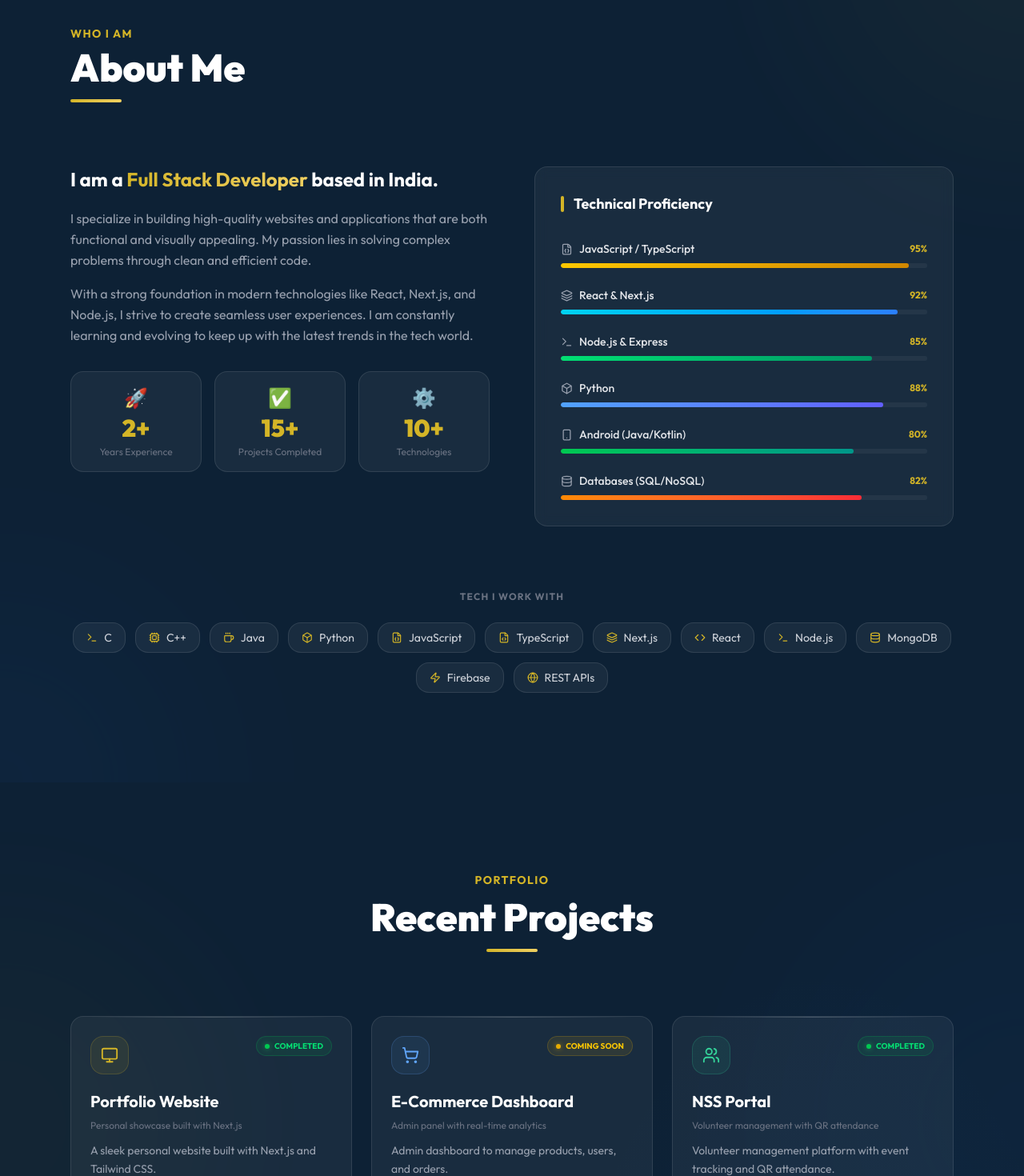
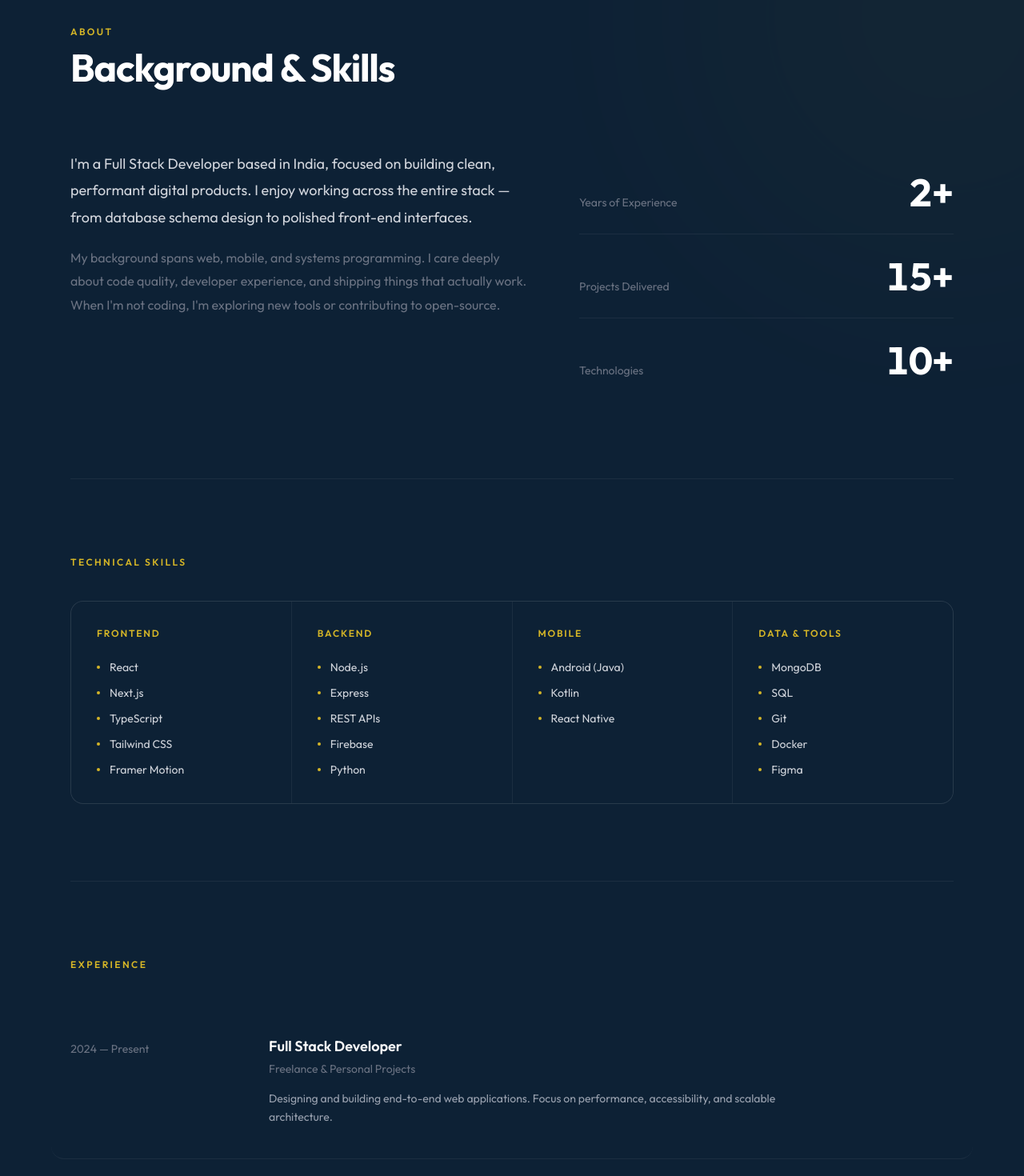
Before and after one commit to YASH-810/Portfolio, a Next.js app: page / in a window 1280 px wide. Shown: the part 880-2350 px from the top of the page at 80% size. Built offline with nearby package versions, Linux system fonts and the light colour scheme.

Commit message:
feat : improved about section

```diff
--- a/src/components/About.jsx
+++ b/src/components/About.jsx
@@ -1,163 +1,228 @@
 "use client";
 import React from "react";
 import { motion } from "framer-motion";
-import { Code, Terminal, Coffee, Box, FileJson, FileCode, Cpu, Globe, Smartphone, Database, Layers, Zap } from "lucide-react";
 
 const stats = [
-  { label: "Years Experience", value: "2+", icon: "🚀" },
-  { label: "Projects Completed", value: "15+", icon: "✅" },
-  { label: "Technologies", value: "10+", icon: "⚙️" },
+  { value: "2+",  label: "Years of Experience" },
+  { value: "15+", label: "Projects Delivered" },
+  { value: "10+", label: "Technologies" },
 ];
 
-const skills = [
-  { name: "JavaScript / TypeScript", level: 95, icon: FileJson, color: "from-yellow-400 to-yellow-600" },
-  { name: "React & Next.js", level: 92, icon: Layers, color: "from-cyan-400 to-blue-500" },
-  { name: "Node.js & Express", level: 85, icon: Terminal, color: "from-green-400 to-emerald-600" },
-  { name: "Python", level: 88, icon: Box, color: "from-blue-400 to-indigo-500" },
-  { name: "Android (Java/Kotlin)", level: 80, icon: Smartphone, color: "from-green-500 to-teal-600" },
-  { name: "Databases (SQL/NoSQL)", level: 82, icon: Database, color: "from-orange-400 to-red-500" },
+const skillCategories = [
+  {
+    title: "Frontend",
+    skills: ["React", "Next.js", "TypeScript", "Tailwind CSS", "Framer Motion"],
+  },
+  {
+    title: "Backend",
+    skills: ["Node.js", "Express", "REST APIs", "Firebase", "Python"],
+  },
+  {
+    title: "Mobile",
+    skills: ["Android (Java)", "Kotlin", "React Native"],
+  },
+  {
+    title: "Data & Tools",
+    skills: ["MongoDB", "SQL", "Git", "Docker", "Figma"],
+  },
 ];
 
-const techBadges = [
-  { name: "C", icon: Terminal },
-  { name: "C++", icon: Cpu },
-  { name: "Java", icon: Coffee },
-  { name: "Python", icon: Box },
-  { name: "JavaScript", icon: FileJson },
-  { name: "TypeScript", icon: FileCode },
-  { name: "Next.js", icon: Layers },
-  { name: "React", icon: Code },
-  { name: "Node.js", icon: Terminal },
-  { name: "MongoDB", icon: Database },
-  { name: "Firebase", icon: Zap },
-  { name: "REST APIs", icon: Globe },
+const timeline = [
+  {
+    period: "2024 — Present",
+    title: "Full Stack Developer",
+    org: "Freelance & Personal Projects",
+    description:
+      "Designing and building end-to-end web applications. Focus on performance, accessibility, and scalable architecture.",
+  },
+  {
+    period: "2023 — 2024",
+    title: "Android Developer",
+    org: "Academic & Open Source",
+    description:
+      "Developed native Android applications in Java and Kotlin. Integrated REST APIs, local storage, and custom UI components.",
+  },
+  {
+    period: "2022 — 2023",
+    title: "Frontend Developer",
+    org: "College Projects",
+    description:
+      "Built responsive UIs with React and learned the fundamentals of component-driven design and state management.",
+  },
 ];
+
+const fadeUp = {
+  hidden: { opacity: 0, y: 22 },
+  visible: (i = 0) => ({
+    opacity: 1,
+    y: 0,
+    transition: { duration: 0.55, delay: i * 0.08, ease: [0.22, 1, 0.36, 1] },
+  }),
+};
 
 export default function About() {
   return (
     <section id="about" className="py-28 relative overflow-hidden">
-      {/* Decorative blobs */}
-      <div className="absolute top-0 right-0 -translate-y-1/2 translate-x-1/2 w-[500px] h-[500px] bg-[#d4b527] opacity-[0.04] blur-[120px] rounded-full pointer-events-none" />
-      <div className="absolute bottom-0 left-0 translate-y-1/2 -translate-x-1/2 w-[500px] h-[500px] bg-blue-500 opacity-[0.04] blur-[120px] rounded-full pointer-events-none" />
+      {/* Subtle ambient light */}
+      <div className="absolute top-0 right-0 w-[600px] h-[600px] bg-[#d4b527] opacity-[0.03] blur-[140px] rounded-full -translate-y-1/3 translate-x-1/3 pointer-events-none" />
 
       <div className="container max-w-6xl mx-auto px-6 relative z-10">
-        {/* Section Header */}
+
+        {/* ── Section label ─────────────────────────── */}
         <motion.div
-          initial={{ opacity: 0, y: 20 }}
-          whileInView={{ opacity: 1, y: 0 }}
+          variants={fadeUp}
+          initial="hidden"
+          whileInView="visible"
           viewport={{ once: true }}
-          transition={{ duration: 0.6 }}
           className="mb-20"
         >
-          <p className="text-[#d4b527] text-sm font-bold tracking-widest uppercase mb-2">Who I Am</p>
-          <h2 className="text-4xl md:text-5xl font-black text-white mb-4">About Me</h2>
-          <div className="w-16 h-1 bg-gradient-to-r from-[#d4b527] to-[#f0d060] rounded-full" />
+          <p className="text-[#d4b527] text-xs font-semibold tracking-[0.2em] uppercase mb-3">
+            About
+          </p>
+          <h2 className="text-4xl md:text-5xl font-bold text-white tracking-tight">
+            Background & Skills
+          </h2>
         </motion.div>
 
-        {/* Top: Bio + Stats */}
-        <div className="grid grid-cols-1 lg:grid-cols-2 gap-14 mb-20">
+        {/* ── Top grid: bio (left) + stats (right) ──── */}
+        <div className="grid grid-cols-1 lg:grid-cols-[1.1fr_0.9fr] gap-16 mb-24">
+
           {/* Bio */}
           <motion.div
-            initial={{ opacity: 0, x: -40 }}
-            whileInView={{ opacity: 1, x: 0 }}
+            variants={fadeUp}
+            initial="hidden"
+            whileInView="visible"
             viewport={{ once: true }}
-            transition={{ duration: 0.6, delay: 0.1 }}
+            custom={1}
           >
-            <h3 className="text-2xl font-bold text-white mb-5">
-              I am a{" "}
-              <span className="text-transparent bg-clip-text bg-gradient-to-r from-[#d4b527] to-[#f0d060]">
-                Full Stack Developer
-              </span>{" "}
-              based in India.
-            </h3>
-            <p className="text-gray-400 text-base leading-relaxed mb-4">
-              I specialize in building high-quality websites and applications that are both functional and visually appealing. My passion lies in solving complex problems through clean and efficient code.
+            <p className="text-gray-300 text-lg leading-[1.85] mb-5">
+              I'm a Full Stack Developer based in India, focused on building
+              clean, performant digital products. I enjoy working across the
+              entire stack — from database schema design to polished front-end
+              interfaces.
             </p>
-            <p className="text-gray-400 text-base leading-relaxed mb-8">
-              With a strong foundation in modern technologies like React, Next.js, and Node.js, I strive to create seamless user experiences. I am constantly learning and evolving to keep up with the latest trends in the tech world.
+            <p className="text-gray-500 text-base leading-[1.85]">
+              My background spans web, mobile, and systems programming. I care
+              deeply about code quality, developer experience, and shipping
+              things that actually work. When I'm not coding, I'm exploring new
+              tools or contributing to open-source.
             </p>
-
-            {/* Stats */}
-            <div className="grid grid-cols-3 gap-4">
-              {stats.map((stat, i) => (
-                <motion.div
-                  key={i}
-                  initial={{ opacity: 0, scale: 0.8 }}
-                  whileInView={{ opacity: 1, scale: 1 }}
-                  viewport={{ once: true }}
-                  transition={{ delay: 0.3 + i * 0.1 }}
-                  className="group bg-white/5 border border-white/10 hover:border-[#d4b527]/40 rounded-2xl p-4 text-center transition-all duration-300 hover:-translate-y-1"
-                >
-                  <div className="text-2xl mb-1">{stat.icon}</div>
-                  <h4 className="text-3xl font-black text-[#d4b527]">{stat.value}</h4>
-                  <p className="text-gray-500 text-xs mt-1">{stat.label}</p>
-                </motion.div>
-              ))}
-            </div>
           </motion.div>
 
-          {/* Skill Bars */}
+          {/* Stats — minimal, typographic */}
           <motion.div
-            initial={{ opacity: 0, x: 40 }}
-            whileInView={{ opacity: 1, x: 0 }}
+            variants={fadeUp}
+            initial="hidden"
+            whileInView="visible"
             viewport={{ once: true }}
-            transition={{ duration: 0.6, delay: 0.2 }}
-            className="bg-white/5 border border-white/10 rounded-2xl p-8 backdrop-blur-sm"
+            custom={2}
+            className="flex flex-col justify-center gap-0 divide-y divide-white/[0.06]"
           >
-            <h3 className="text-lg font-bold text-white mb-8 flex items-center gap-3">
-              <span className="w-1 h-5 bg-[#d4b527] rounded-full inline-block" />
-              Technical Proficiency
-            </h3>
-            <div className="space-y-6">
-              {skills.map((skill, i) => (
-                <div key={i}>
-                  <div className="flex justify-between items-center mb-2">
-                    <div className="flex items-center gap-2">
-                      <skill.icon size={15} className="text-gray-400" />
-                      <span className="text-gray-200 text-sm font-medium">{skill.name}</span>
-                    </div>
-                    <span className="text-[#d4b527] text-xs font-bold">{skill.level}%</span>
-                  </div>
-                  <div className="h-1.5 bg-white/5 rounded-full overflow-hidden">
-                    <motion.div
-                      initial={{ width: 0 }}
-                      whileInView={{ width: `${skill.level}%` }}
-                      viewport={{ once: true }}
-                      transition={{ duration: 1, delay: 0.3 + i * 0.08, ease: "easeOut" }}
-                      className={`h-full rounded-full bg-gradient-to-r ${skill.color}`}
-                    />
-                  </div>
-                </div>
-              ))}
-            </div>
+            {stats.map((s, i) => (
+              <div key={i} className="py-7 flex items-baseline justify-between">
+                <span className="text-gray-500 text-sm">{s.label}</span>
+                <span className="text-5xl font-bold text-white tabular-nums">{s.value}</span>
+              </div>
+            ))}
           </motion.div>
         </div>
 
-        {/* Tech Badge Cloud */}
+        {/* ── Divider ───────────────────────────────── */}
+        <div className="border-t border-white/[0.06] mb-24" />
+
+        {/* ── Skills grid ───────────────────────────── */}
         <motion.div
-          initial={{ opacity: 0, y: 20 }}
-          whileInView={{ opacity: 1, y: 0 }}
+          variants={fadeUp}
+          initial="hidden"
+          whileInView="visible"
           viewport={{ once: true }}
-          transition={{ duration: 0.6 }}
+          custom={1}
+          className="mb-24"
         >
-          <p className="text-gray-500 text-xs font-bold tracking-widest uppercase mb-6 text-center">Tech I Work With</p>
-          <div className="flex flex-wrap justify-center gap-3">
-            {techBadges.map((tech, i) => (
+          <p className="text-[#d4b527] text-xs font-semibold tracking-[0.2em] uppercase mb-10">
+            Technical Skills
+          </p>
+
+          <div className="grid grid-cols-1 sm:grid-cols-2 lg:grid-cols-4 gap-px bg-white/[0.06] rounded-2xl overflow-hidden border border-white/[0.06]">
+            {skillCategories.map((cat, ci) => (
               <motion.div
-                key={i}
-                initial={{ opacity: 0, scale: 0.7 }}
-                whileInView={{ opacity: 1, scale: 1 }}
+                key={ci}
+                variants={fadeUp}
+                initial="hidden"
+                whileInView="visible"
                 viewport={{ once: true }}
-                transition={{ delay: i * 0.05 }}
-                whileHover={{ scale: 1.08, y: -3 }}
-                className="flex items-center gap-2 px-4 py-2 bg-white/5 border border-white/10 hover:border-[#d4b527]/40 hover:bg-[#d4b527]/5 rounded-xl text-gray-300 hover:text-white transition-all cursor-default text-sm"
+                custom={ci * 0.5 + 1}
+                className="bg-[#0d2135] p-8 hover:bg-[#112840] transition-colors duration-300"
               >
-                <tech.icon size={14} className="text-[#d4b527]" />
-                {tech.name}
+                <p className="text-[#d4b527] text-xs font-semibold tracking-[0.15em] uppercase mb-6">
+                  {cat.title}
+                </p>
+                <ul className="space-y-3">
+                  {cat.skills.map((skill, si) => (
+                    <li
+                      key={si}
+                      className="flex items-center gap-3 text-gray-300 text-sm"
+                    >
+                      <span className="w-1 h-1 rounded-full bg-[#d4b527] shrink-0" />
+                      {skill}
+                    </li>
+                  ))}
+                </ul>
               </motion.div>
             ))}
           </div>
         </motion.div>
+
+        {/* ── Divider ───────────────────────────────── */}
+        <div className="border-t border-white/[0.06] mb-24" />
+
+        {/* ── Timeline ──────────────────────────────── */}
+        <motion.div
+          variants={fadeUp}
+          initial="hidden"
+          whileInView="visible"
+          viewport={{ once: true }}
+          custom={1}
+        >
+          <p className="text-[#d4b527] text-xs font-semibold tracking-[0.2em] uppercase mb-10">
+            Experience
+          </p>
+
+          <div className="space-y-0 divide-y divide-white/[0.06]">
+            {timeline.map((item, i) => (
+              <motion.div
+                key={i}
+                variants={fadeUp}
+                initial="hidden"
+                whileInView="visible"
+                viewport={{ once: true }}
+                custom={i * 0.6 + 1}
+                className="group grid grid-cols-1 md:grid-cols-[200px_1fr] gap-4 md:gap-12 py-10 hover:bg-white/[0.02] transition-colors duration-300 -mx-6 px-6 rounded-xl"
+              >
+                {/* Period */}
+                <div className="pt-1">
+                  <span className="text-gray-500 text-sm font-mono tabular-nums">
+                    {item.period}
+                  </span>
+                </div>
+
+                {/* Content */}
+                <div>
+                  <div className="flex items-start justify-between mb-1 gap-4">
+                    <h3 className="text-white text-lg font-semibold group-hover:text-[#d4b527] transition-colors duration-200">
+                      {item.title}
+                    </h3>
+                  </div>
+                  <p className="text-gray-500 text-sm mb-4">{item.org}</p>
+                  <p className="text-gray-400 text-sm leading-relaxed max-w-2xl">
+                    {item.description}
+                  </p>
+                </div>
+              </motion.div>
+            ))}
+          </div>
+        </motion.div>
+
       </div>
     </section>
   );
```
